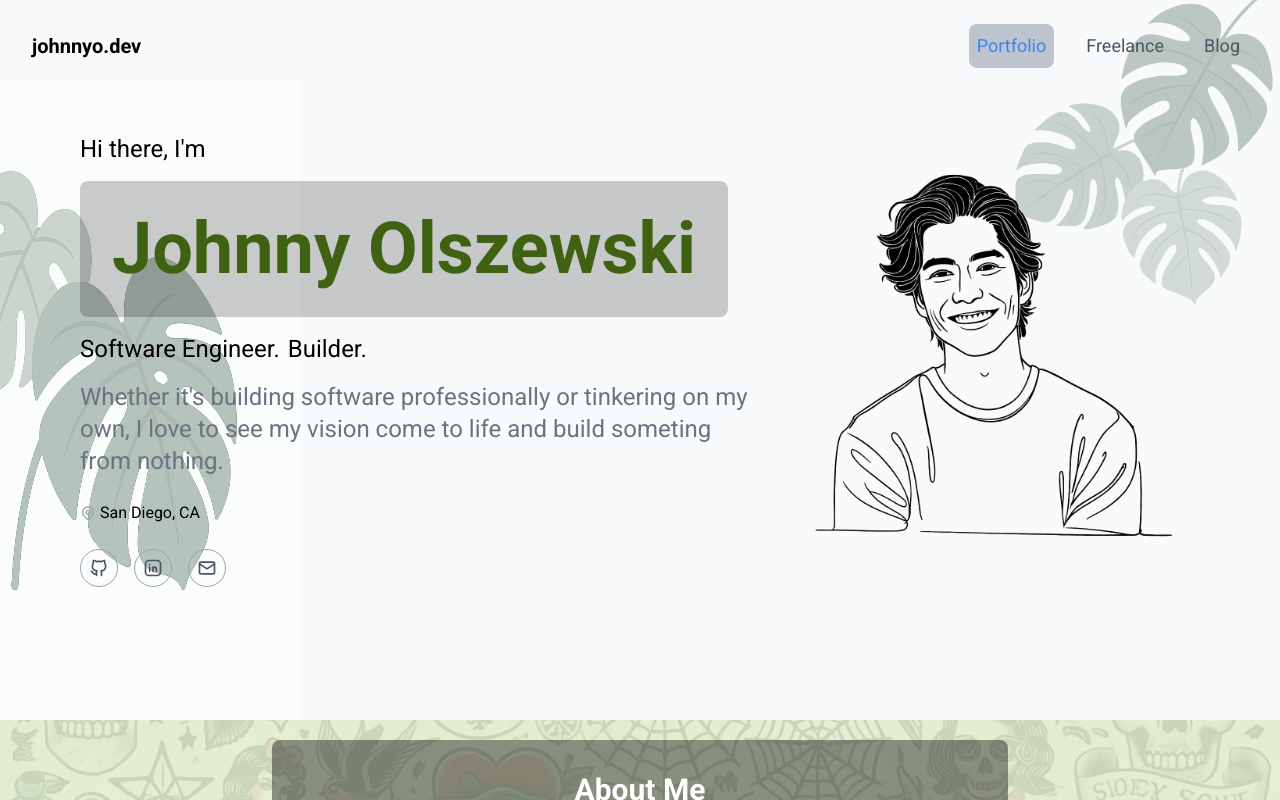
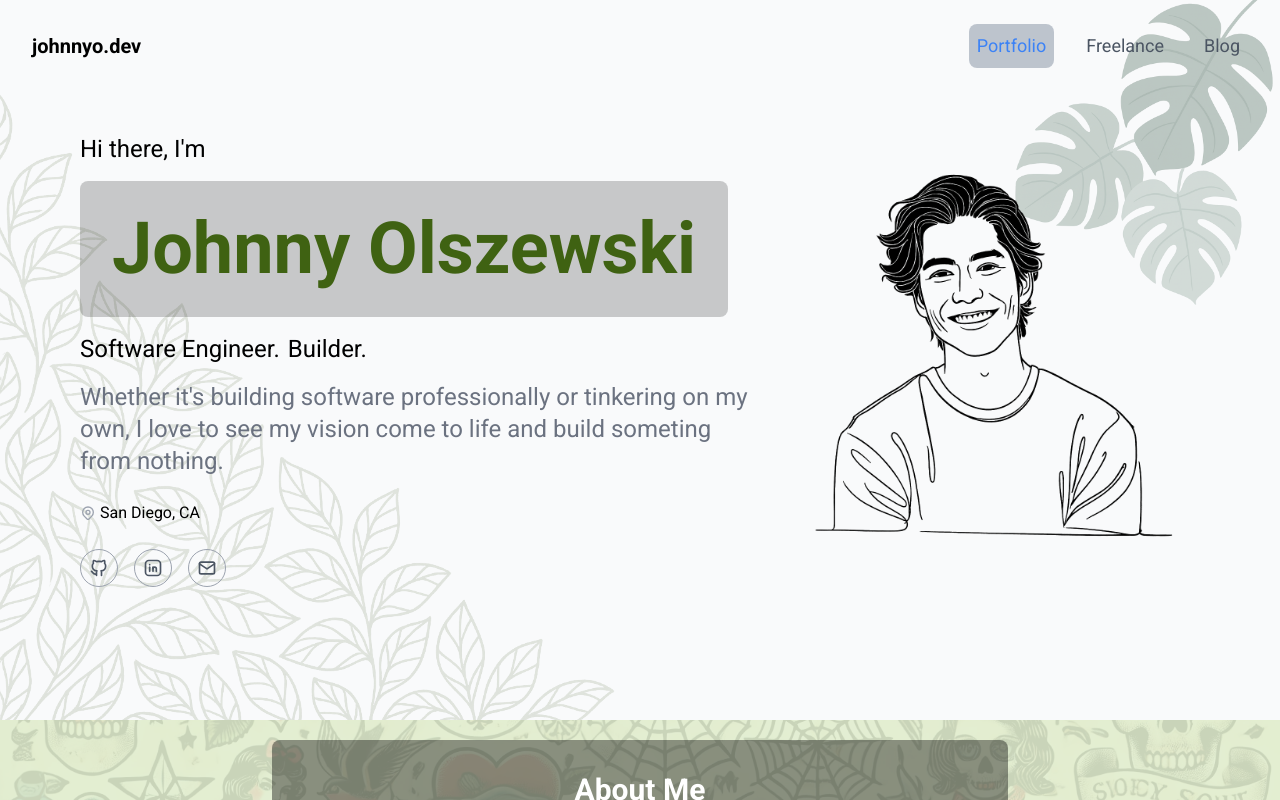
Before and after one commit to johnny-olszewski/portfolio-app-react, a Next.js app: page / in a window 1280 px wide. Shown: the top 800 px of the page. Built offline with nearby package versions, Linux system fonts and the light colour scheme.

Commit message:
[PO-1][8/n] add leaves

```diff
--- a/src/components/background-component/BackgroundComponent.tsx
+++ b/src/components/background-component/BackgroundComponent.tsx
@@ -19,11 +19,11 @@ const BackgroundComponent = ({ children }: BackgroundComponentProps) => {
           className="absolute top-0 right-0 w-[40vh] opacity-50"
         />
         <Image
-          src="/images/monstera-left-edge.png"
-          alt="Monstera"
-          width={400}
-          height={800}
-          className="absolute bottom-0 left-0 h-[80vh] opacity-40"
+          src="/images/corner-leaves.png"
+          alt="Corner Leaves"
+          width={1024}
+          height={1024}
+          className="absolute bottom-0 left-0 h-[80vh] w-auto opacity-20"
         />
       </div>
       <div className="relative z-10">{children}</div>
```
Also changed, not shown: public/images/corner-leaves.png (added).
